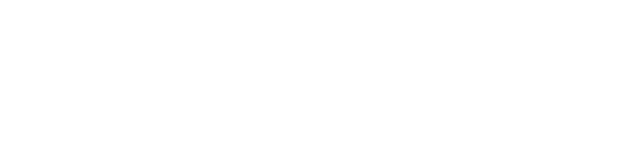
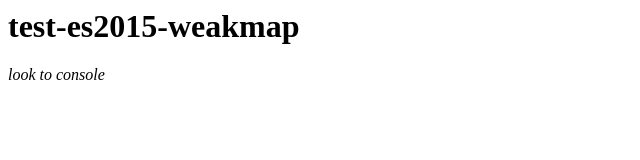
Before and after one commit to piecioshka/test-es2015-weakmap, a website: page index.html in a window 1280 px wide. Shown: the whole page, without its empty margins (0-640 px from the left). Drawn offline with Linux system fonts and the light colour scheme.

Commit message:
Add title

```diff
--- a/index.html
+++ b/index.html
@@ -1 +1,3 @@
+<h1>test-es2015-weakmap</h1>
+<em>look to console</em>
 <script src="index.js"></script>
```
